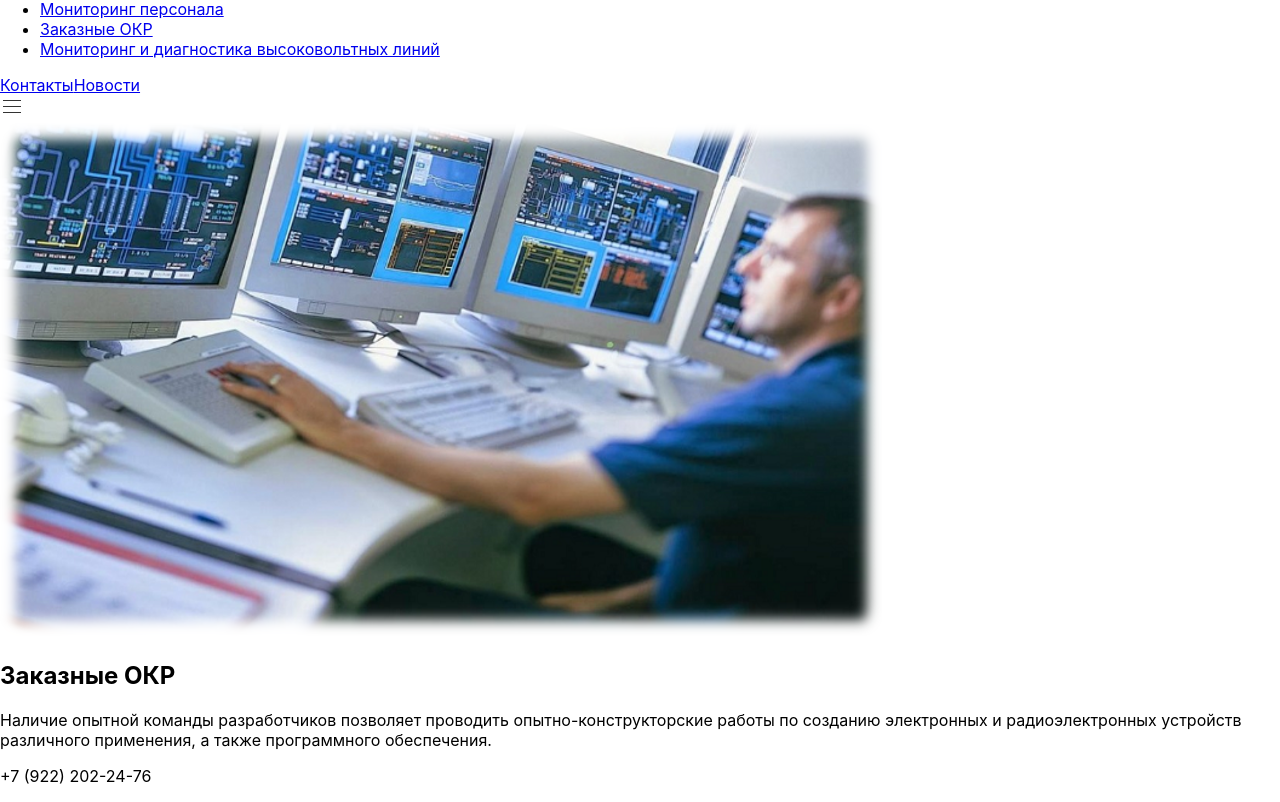
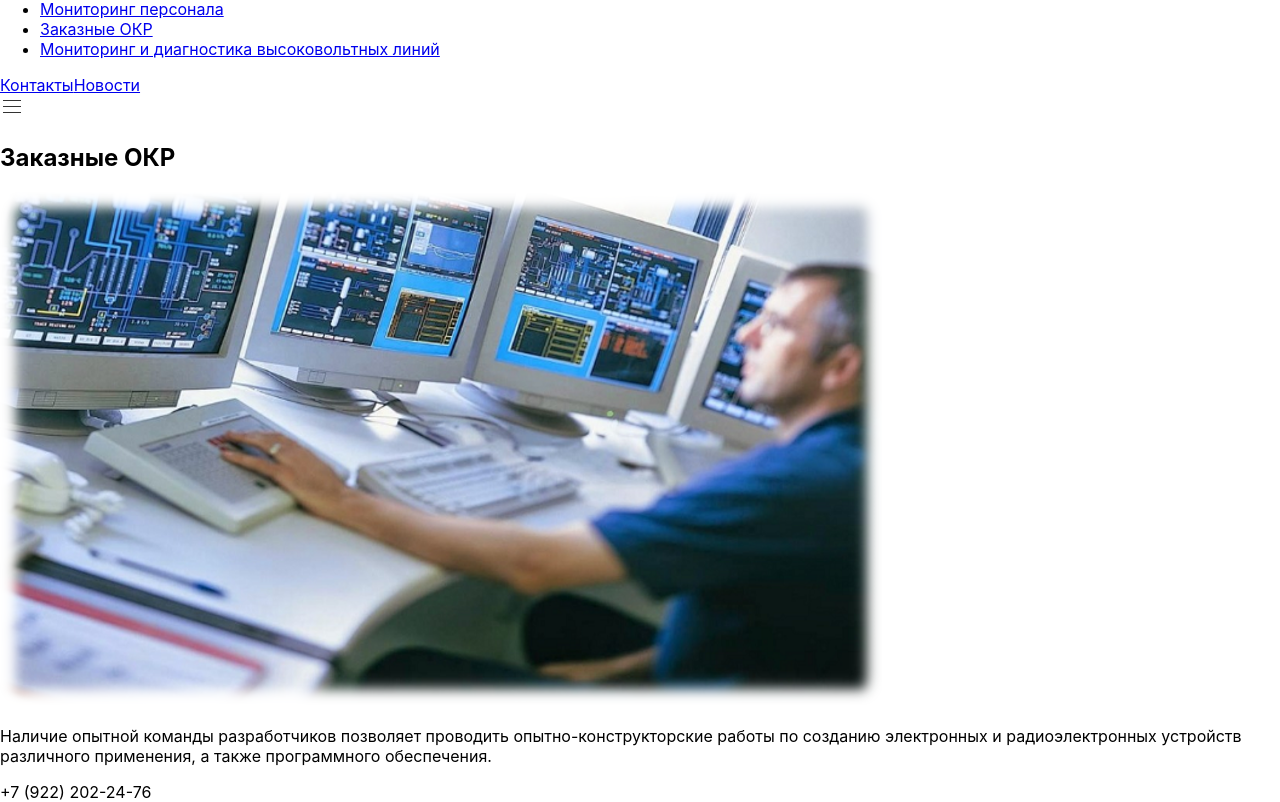
Before and after one commit to Andr-Den/arts, a React (Create React App) app: page /okr in a window 1280 px wide. Shown: the part 420-1222 px from the top of the page. Built offline with nearby package versions, Linux system fonts and the light colour scheme.

Commit message:
add styles for product component

```diff
--- /dev/null
+++ b/src/blocks/product/product.css
@@ -0,0 +1,31 @@
+.product {
+  width: 100%;
+}
+
+.product__container {
+  display: flex;
+  flex-direction: column;
+  max-width: 1280px;
+  margin: 0 auto 0;
+  width: 68.75%;
+}
+
+.product__title {
+  text-align: center;
+  font-size: 56px;
+  font-weight: 400;
+}
+
+.product__image {
+  width: 700px;
+}
+
+.product__box {
+  display: flex;
+  gap: 20px;
+}
+
+.product__description {
+  margin: 0;
+  font-size: 24px;
+}
--- a/src/components/product/Product.js
+++ b/src/components/product/Product.js
@@ -2,11 +2,13 @@ import React from "react";
 
 function Product({src, title, description}) {
   return (
-    <section>
-      <img src={src} alt="" className="activities__image"/>
-      <div className="activities__text">
-        <h2 className="activities__title">{title}</h2>
-        <p className="activities__description">{description}</p>
+    <section className="product">
+      <div className="product__container">
+      <h2 className="product__title">{title}</h2>
+      <div className="product__box">
+        <img src={src} alt="" className="product__image"/>
+        <p className="product__description">{description}</p>
+      </div>
       </div>
     </section>
   )
--- a/src/index.css
+++ b/src/index.css
@@ -8,6 +8,7 @@ body {
 @import url(../src/blocks/activities/activities.css);
 @import url(../src/blocks/info/info.css);
 @import url(../src/blocks/drop-menu/dropMenu.css);
+@import url(../src/blocks/product/product.css);
 
 @import url(../src/blocks/footer/footer.css);
 @import url(../src/blocks/not-found/not-found.css);
```
